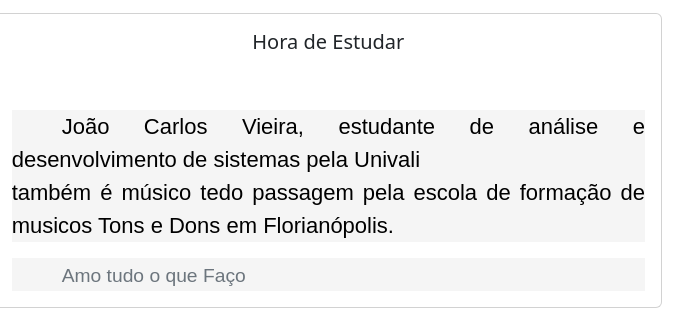
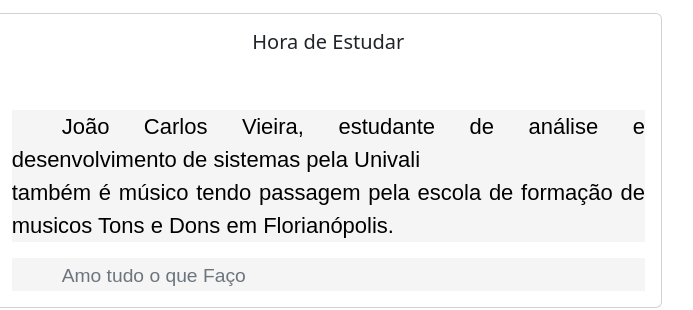
Before and after one commit to Deboshionkio/portifolio, a plain HTML site: page index.html in a window 1280 px wide. Shown: the part 668-978 px from the top of the page, 478-1171 px from the left. Drawn offline with nearby package versions, Linux system fonts and the light colour scheme; files whose address does not match are found by name.

Commit message:
correção ortografica

```diff
--- a/index.html
+++ b/index.html
@@ -68,7 +68,7 @@
                                 <h5 class="card-title">Hora de Estudar</h5>
                               </br>
                             </br>
-                                <p id="estudo" class="card-text">João Carlos Vieira, estudante de análise e desenvolvimento de sistemas pela Univali <br/> também é músico tedo passagem pela escola de formação de musicos Tons e Dons em Florianópolis.</p>
+                                <p id="estudo" class="card-text">João Carlos Vieira, estudante de análise e desenvolvimento de sistemas pela Univali <br/> também é músico tendo passagem pela escola de formação de musicos Tons e Dons em Florianópolis.</p>
                                 <p class="card-text"><small class="text-muted">Amo tudo o que Faço</small></p>
                               </div>
                             </div>
```
